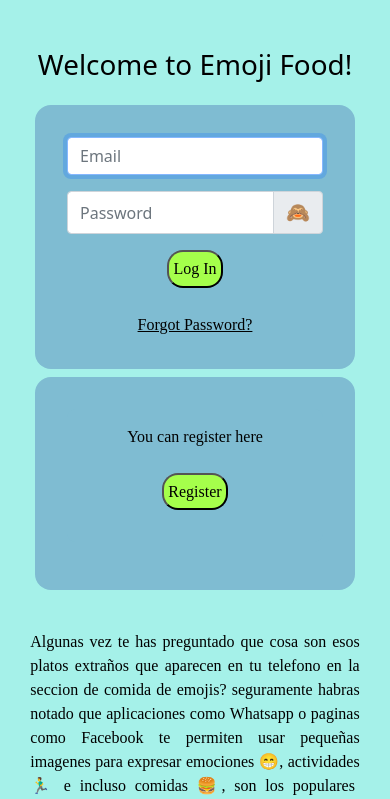
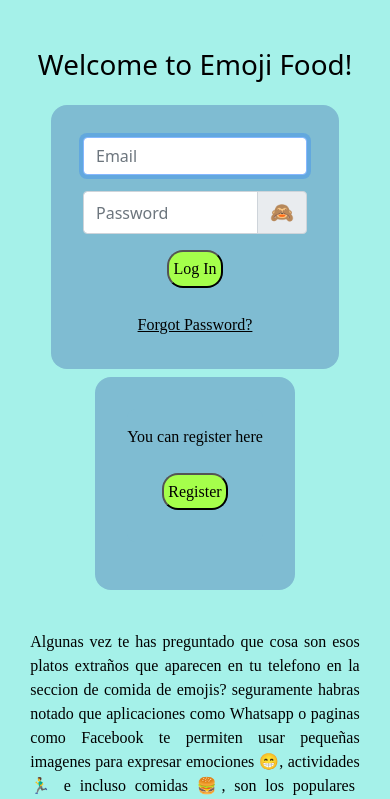
Before and after one commit to keinermendoza/emoji-food, a Flask app: page /login in a window 390 px wide. Shown: the part 58-857 px from the top of the page. Run offline with Flask 2, Linux system fonts and the light colour scheme.

Commit message:
giving style to login

```diff
--- a/static/style.css
+++ b/static/style.css
@@ -313,7 +313,7 @@ button {
     margin-right: 1rem;
   }
   .login-forms {
-      width: 20rem;
+      max-width: 18rem;
       margin: auto;
   }
 }
```
